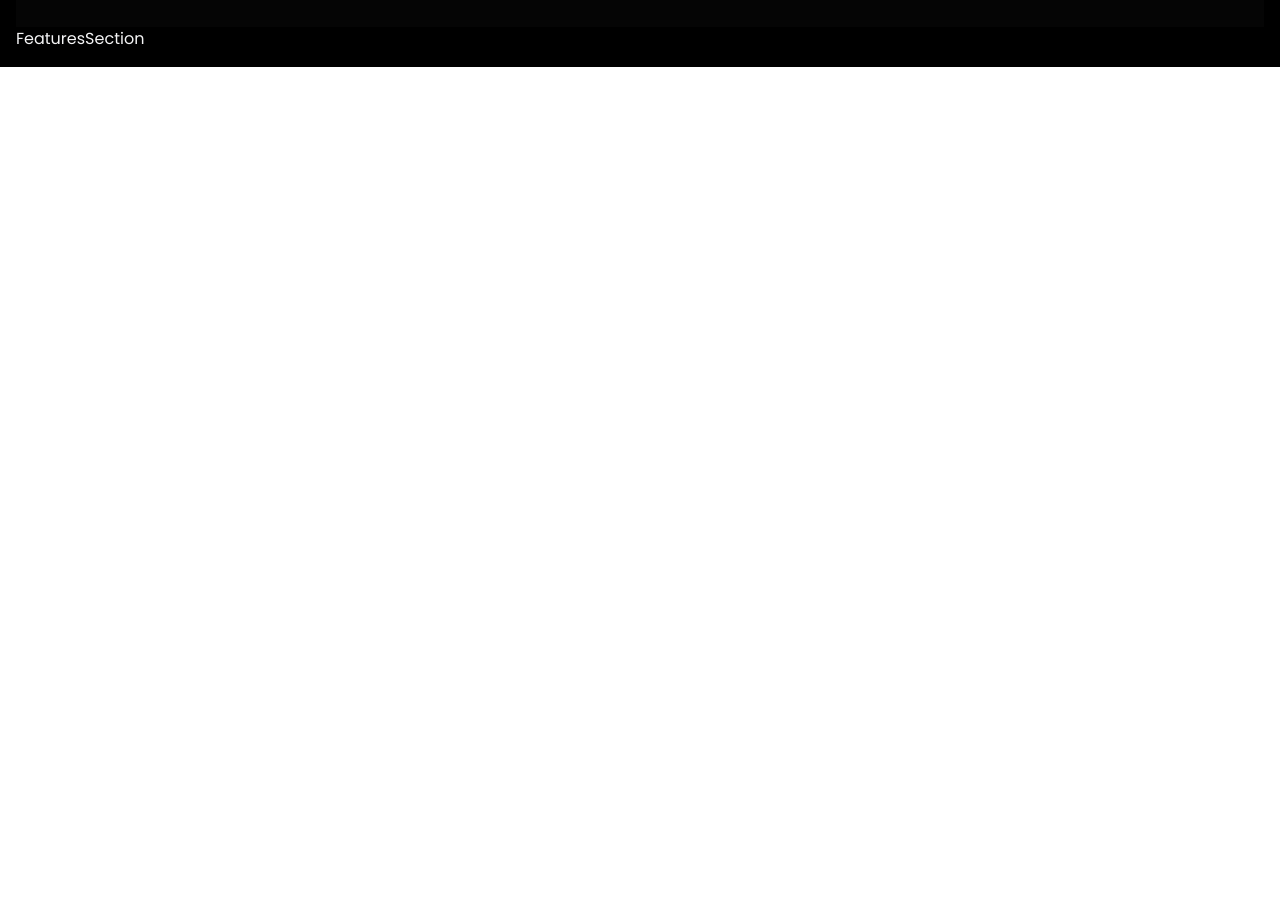
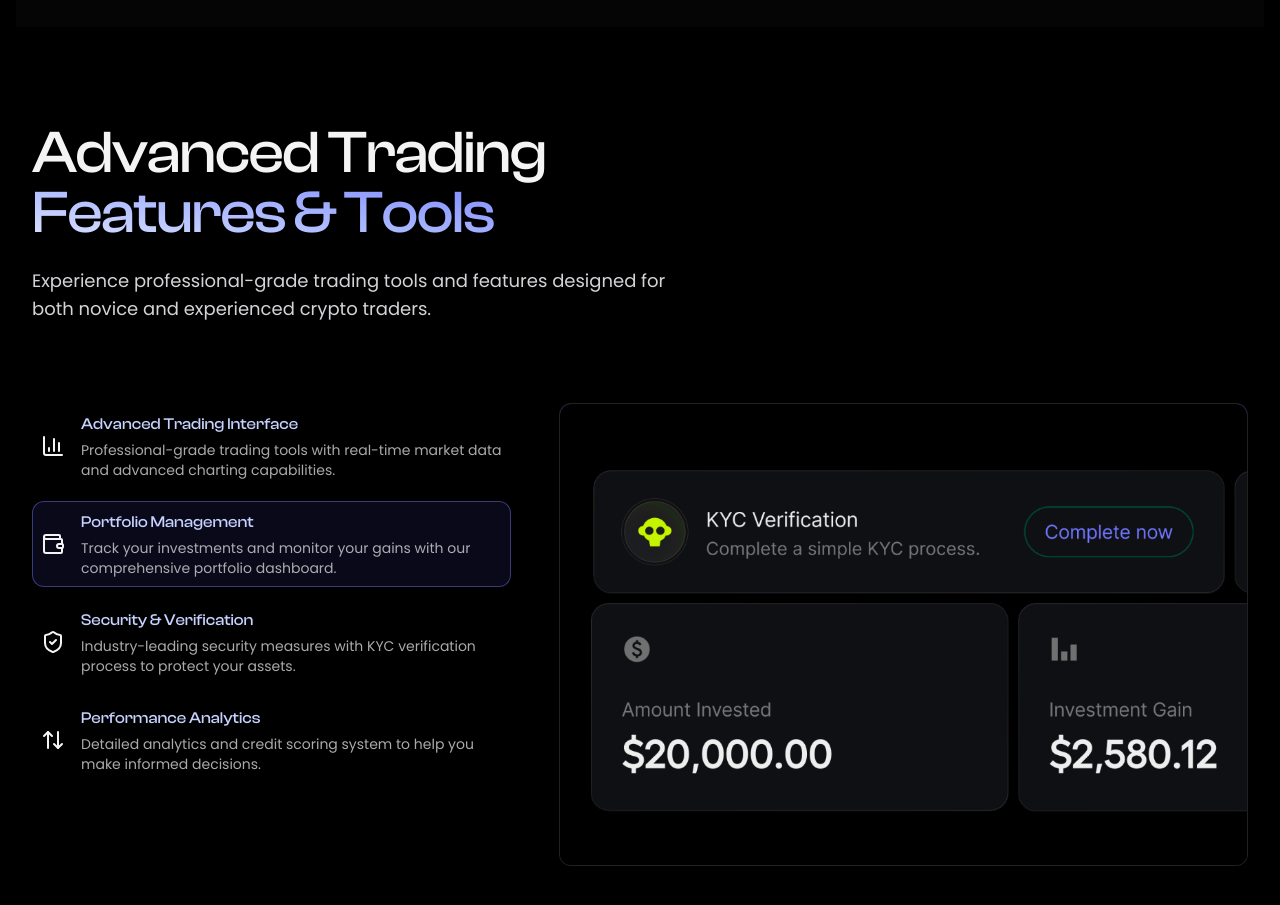
Before and after one commit to shayanabdullah/forexsite, a React (Vite) app: page / in a window 1280 px wide. Shown: the part 1620-2525 px from the top of the page. Before the commit the page ends 1687 px from the top, so only its background shows below. Built offline with nearby package versions, Linux system fonts and the light colour scheme; a web font is replaced by a local one.

Commit message:
feature section done

```diff
--- a/src/index.css
+++ b/src/index.css
@@ -13,6 +13,11 @@
   background: #1b1b1b;
   scroll-behavior: smooth;
 } */
+
+html {
+  scroll-behavior: smooth;
+  user-select: none;
+}
 
 /* FONTS */
 
--- a/src/sections/FeaturesSection.jsx
+++ b/src/sections/FeaturesSection.jsx
@@ -1,5 +1,99 @@
+import { useEffect, useRef, useState } from "react";
+import { features } from "../assets/data";
+import { motion, AnimatePresence } from "motion/react";
+import { p } from "framer-motion/client";
+
 const FeaturesSection = () => {
-  return <div>FeaturesSection</div>;
+  const [activeIndex, setActiveIndex] = useState(0);
+  const [isPaused, setIsPaused] = useState(false);
+  const intervalRef = useRef(null);
+
+  useEffect(() => {
+    if (!isPaused) {
+      intervalRef.current = setInterval(() => {
+        setActiveIndex((prev) => (prev + 1) % features.length);
+      }, 4000);
+    }
+
+    return () => clearInterval(intervalRef.current);
+  }, [isPaused]);
+
+  const handleHover = (index) => {
+    setIsPaused(true);
+    setActiveIndex(index);
+  };
+  const handleHoverLeave = (index) => {
+    setIsPaused(false);
+  };
+
+  return (
+    <section className="container mx-auto px-4 py-24">
+      {/* Title */}
+      <div className=" max-w-2xl mb-20">
+        <h2 className="text-5xl md:text-6xl  tracking-tight clash-display mb-6 text-left">
+          Advanced Trading
+          <br />
+          <span className="font-medium clash-display grad1">
+            Features & Tools
+          </span>
+        </h2>
+        <p className="text-lg text-zinc-300 ">
+          Experience professional-grade trading tools and features designed for
+          both novice and experienced crypto traders.
+        </p>
+      </div>
+      {/* Feature content */}
+      <div className="w-full">
+        <div className="grid grid-cols-1 md:grid-cols-12 gap-12">
+          {/* Left : Tabs */}
+          <div className="md:col-span-5 space-y-3">
+            <div className="col w-full h-auto p-0 space-y-3 ">
+              {features.map((item, index) => (
+                <>
+                  {/* Item */}
+                  <div
+                    key={index}
+                    onMouseEnter={() => handleHover(index)}
+                    onMouseLeave={handleHoverLeave}
+                    onClick={()=> setActiveIndex(index)}
+                    className={`centered-row gap-4 cursor-pointer hover:bg-indigo-500/10 p-2 transition-all duration-300 ease-out border rounded-xl ${activeIndex === index ? 'border-indigo-400/40 bg-indigo-500/10' : 'border-transparent '} `}
+                  >
+                    {/* Icon */}
+                    <div className="">{item.icon}</div>
+
+                    {/* Content */}
+                    <div className="col gap-1">
+                      <h3 className="text-base clash-display text-indigo-200">
+                        {item.title}
+                      </h3>
+                      <p className="text-sm text-zinc-300/80">
+                        {item.description}
+                      </p>
+                    </div>
+                  </div>
+            </>
+              ))}
+            </div>
+          </div>
+
+          {/* Right : Tab Imgs */}
+          <div className="md:col-span-7 min-h-[320px] centered-row">
+           <AnimatePresence mode="wait">
+             <motion.div className="glass rounded-xl overflow-hidden w-full relative" key={features[activeIndex].title} initial={{opacity:0, y:60}} animate={{opacity: 1, y:0}} exit={{opacity:0, x:-60}} transition={{duration: 0.5}} >
+              <div className=" inset-0 bg-gradient-to-b from-indigo-500 to-transparent">
+                <img
+                  src={features[activeIndex].image}
+                  alt="feature-img"
+                  className="w-full h-full object-contain relative z-20"
+                />
+              </div>
+            </motion.div>
+           </AnimatePresence>
+          </div>
+        </div>
+      </div>
+    </section>
+  );
 };
 
 export default FeaturesSection;
```
